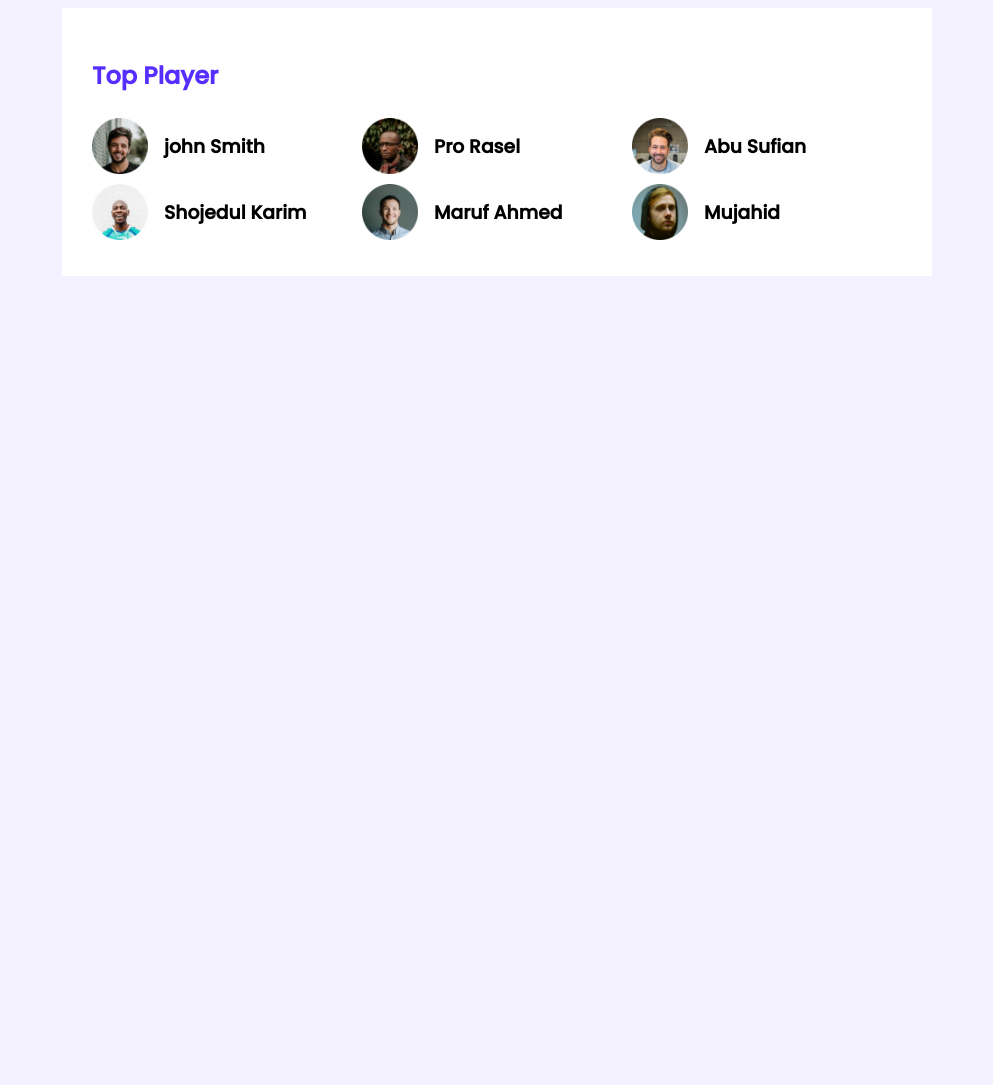
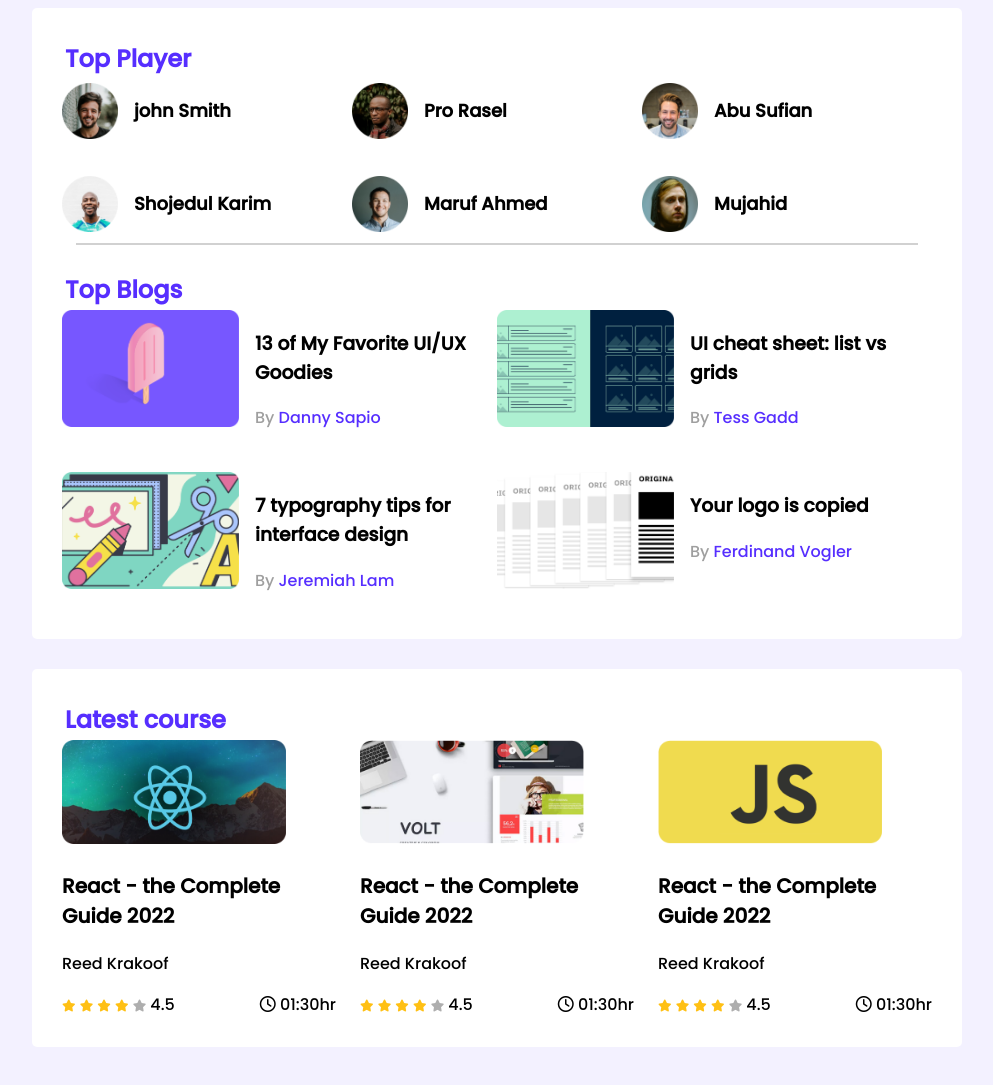
Before and after one commit to arjun1571/leader-bord-css3, a plain HTML site: page index.html in a window 1280 px wide. Shown: the whole page, without its empty margins (143-1136 px from the left). Before the commit the page ends 800 px from the top, so only its background shows below. Drawn offline with Linux system fonts and the light colour scheme.

Commit message:
3 section added done

```diff
--- a/index.html
+++ b/index.html
@@ -6,6 +6,10 @@
     <meta name="viewport" content="width=device-width, initial-scale=1.0" />
     <title>Leader Bord</title>
     <link rel="stylesheet" href="style.css" />
+    <script
+      src="https://kit.fontawesome.com/3c26703ebb.js"
+      crossorigin="anonymous"
+    ></script>
   </head>
   <body>
     <!-- header start -->
@@ -42,6 +46,123 @@
             </div>
           </div>
         </div>
+        <hr />
+        <!-- top blogs starts  -->
+        <div class="top-blogs">
+          <h2 class="section-title">Top Blogs</h2>
+          <div class="blogs">
+            <article class="blog">
+              <div class="thumbnail">
+                <img src="images/blogs/blog-1.png" alt="" />
+              </div>
+              <div class="blog-info">
+                <h3 class="blog-title">13 of My Favorite UI/UX Goodies</h3>
+                <p class="blog-author">By <a href="#">Danny Sapio</a></p>
+              </div>
+            </article>
+            <article class="blog">
+              <div class="thumbnail">
+                <img src="images/blogs/blog-2.png" alt="" />
+              </div>
+              <div class="blog-info">
+                <h3 class="blog-title">UI cheat sheet: list vs grids</h3>
+                <p class="blog-author">By <a href="#">Tess Gadd</a></p>
+              </div>
+            </article>
+            <article class="blog">
+              <div class="thumbnail">
+                <img src="images/blogs/blog-3.png" alt="" />
+              </div>
+              <div class="blog-info">
+                <h3 class="blog-title">
+                  7 typography tips for interface design
+                </h3>
+                <p class="blog-author">By <a href="#">Jeremiah Lam</a></p>
+              </div>
+            </article>
+            <article class="blog">
+              <div class="thumbnail">
+                <img src="images/blogs/blog-4.png" alt="" />
+              </div>
+              <div class="blog-info">
+                <h3 class="blog-title">Your logo is copied</h3>
+                <p class="blog-author">By <a href="#"> Ferdinand Vogler</a></p>
+              </div>
+            </article>
+          </div>
+        </div>
+      </section>
+      <!-- latest course startt -->
+      <section class="container">
+        <h2 class="section-title">Latest course</h2>
+        <div class="courses">
+          <div class="course">
+            <div class="course-banner">
+              <img src="images/courses/course-1.png" alt="" />
+            </div>
+            <div class="course-detail"></div>
+            <h3 class="course-title">React - the Complete Guide 2022</h3>
+            <p class="couser-author">Reed Krakoof</p>
+            <div class="course-info">
+              <div>
+                <i class="fa-solid fa-star field"></i>
+                <i class="fa-solid fa-star field"></i>
+                <i class="fa-solid fa-star field"></i>
+                <i class="fa-solid fa-star field"></i>
+                <i class="fa-solid fa-star empty"></i>
+                <span>4.5</span>
+              </div>
+              <div class="course-duration">
+                <i class="fa-regular fa-clock"></i>
+                01:30hr
+              </div>
+            </div>
+          </div>
+          <div class="course">
+            <div class="course-banner">
+              <img src="images/courses/course-2.png" alt="" />
+            </div>
+            <div class="course-detail"></div>
+            <h3 class="course-title">React - the Complete Guide 2022</h3>
+            <p class="couser-author">Reed Krakoof</p>
+            <div class="course-info">
+              <div>
+                <i class="fa-solid fa-star field"></i>
+                <i class="fa-solid fa-star field"></i>
+                <i class="fa-solid fa-star field"></i>
+                <i class="fa-solid fa-star field"></i>
+                <i class="fa-solid fa-star empty"></i>
+                <span>4.5</span>
+              </div>
+              <div class="course-duration">
+                <i class="fa-regular fa-clock"></i>
+                01:30hr
+              </div>
+            </div>
+          </div>
+          <div class="course">
+            <div class="course-banner">
+              <img src="images/courses/course-3.png" alt="" />
+            </div>
+            <div class="course-detail"></div>
+            <h3 class="course-title">React - the Complete Guide 2022</h3>
+            <p class="couser-author">Reed Krakoof</p>
+            <div class="course-info">
+              <div>
+                <i class="fa-solid fa-star field"></i>
+                <i class="fa-solid fa-star field"></i>
+                <i class="fa-solid fa-star field"></i>
+                <i class="fa-solid fa-star field"></i>
+                <i class="fa-solid fa-star empty"></i>
+                <span>4.5</span>
+              </div>
+              <div class="course-duration">
+                <i class="fa-regular fa-clock"></i>
+                01:30hr
+              </div>
+            </div>
+          </div>
+        </div>
       </section>
     </main>
   </body>
--- a/style.css
+++ b/style.css
@@ -8,23 +8,27 @@ body {
 }
 main {
   display: flex;
-  justify-content: center;
+  align-items: center;
+  flex-direction: column;
 }
 .container {
   background-color: #ffffff;
   width: 870px;
+  margin-bottom: 30px;
+  padding: 30px;
+  border-radius: 5px;
 }
 /* top players style */
-.top-players {
-  padding: 30px;
-}
+
 .section-title {
   color: #562eff;
   font-size: 24px;
+  margin: 3px;
 }
 .players {
   display: grid;
   grid-template-columns: repeat(3, 1fr);
+  grid-row-gap: 30px;
 }
 .player {
   display: flex;
@@ -36,4 +40,65 @@ main {
 }
 .player-name {
   padding-left: 16px;
+  font-size: 18px;
 }
+hr {
+  border: 1px solid #d1d1d1;
+  width: 840px;
+  margin-bottom: 27px;
+}
+
+/* top blogs style */
+.blogs {
+  display: grid;
+  grid-template-columns: repeat(2, 1fr);
+  grid-row-gap: 26px;
+}
+.blog {
+  display: flex;
+}
+.thumbnail img {
+  width: 177px;
+  height: 117px;
+}
+.blog-author a {
+  color: #562eff;
+  font-size: 16px;
+  text-decoration: none;
+}
+.blog-info {
+  margin-left: 16px;
+}
+.blog-author {
+  color: #9f9f9f;
+}
+
+/* latest course section start */
+
+.courses {
+  display: grid;
+  grid-template-columns: repeat(3, 1fr);
+  grid-column-gap: 24px;
+}
+
+.course-banner img {
+  width: 224px;
+  height: 104px;
+}
+.course-title {
+  font-size: 20.0336px;
+}
+.course-info {
+  display: flex;
+  align-items: center;
+  justify-content: space-between;
+}
+.fa-star {
+  font-size: 12px;
+}
+.field {
+  color: #ffc014;
+}
+.empty {
+  color: #aeaeae;
+}
```
